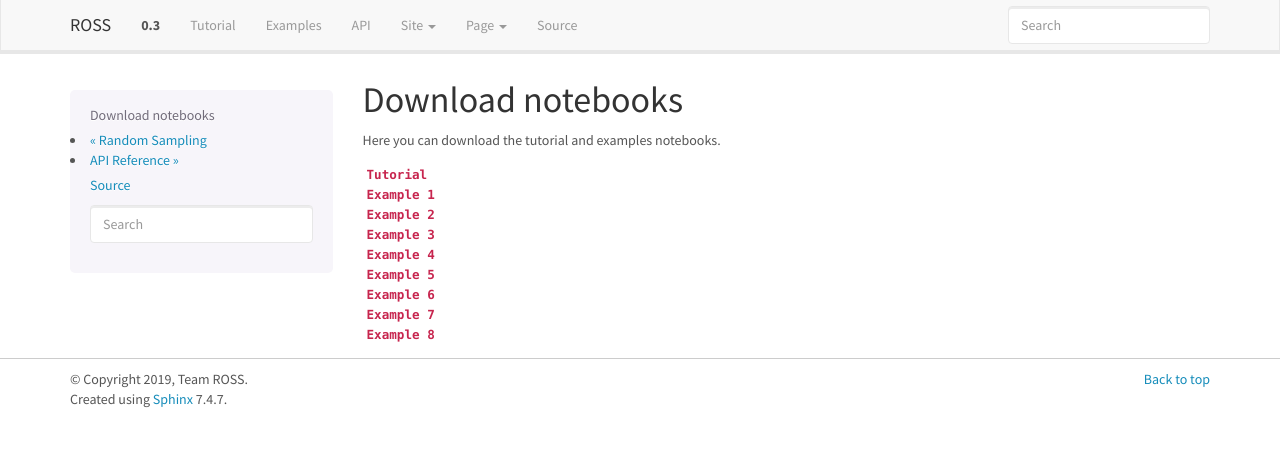
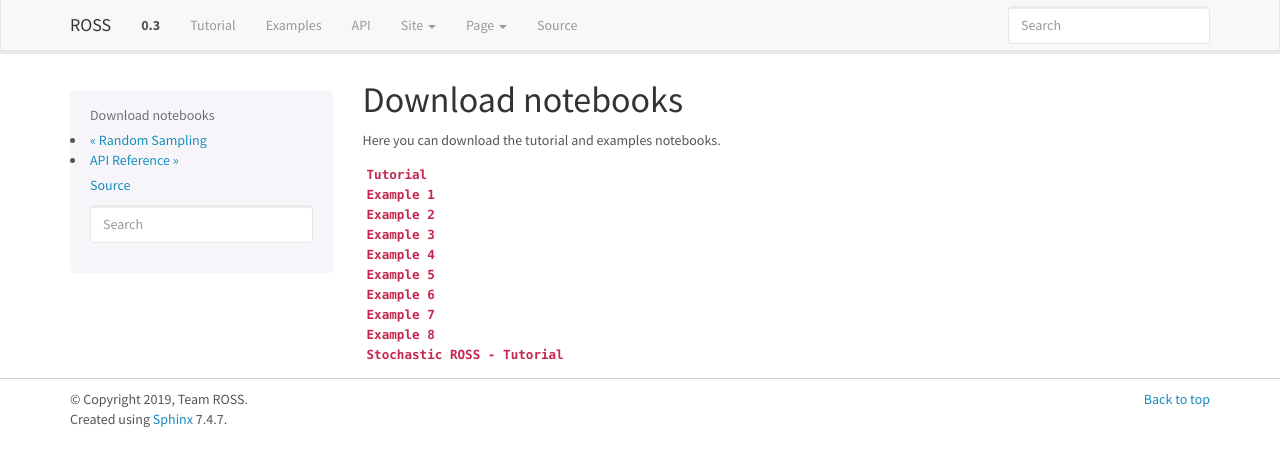
Before and after one commit to petrobras/ross, a Sphinx documentation site: the page built from docs/download.rst, in a window 1280 px wide. Shown: the top 467 px of the page. Built offline with Sphinx 7.4.7, drawn with Linux system fonts in a browser that asks for light colours; pages that are not in the unit, such as notebooks, are missing from menus; comment, search, counter and statistics services are not loaded.

Commit message:
Add stochastic example to downloads section

```diff
--- a/docs/download.rst
+++ b/docs/download.rst
@@ -12,3 +12,4 @@
 | :download:`Example 6 </examples/example_6.ipynb>`
 | :download:`Example 7 </examples/example_7.ipynb>`
 | :download:`Example 8 </examples/example_8.ipynb>`
+| :download:`Stochastic ROSS - Tutorial </examples/example_stochastic_ross.ipynb>`
```
